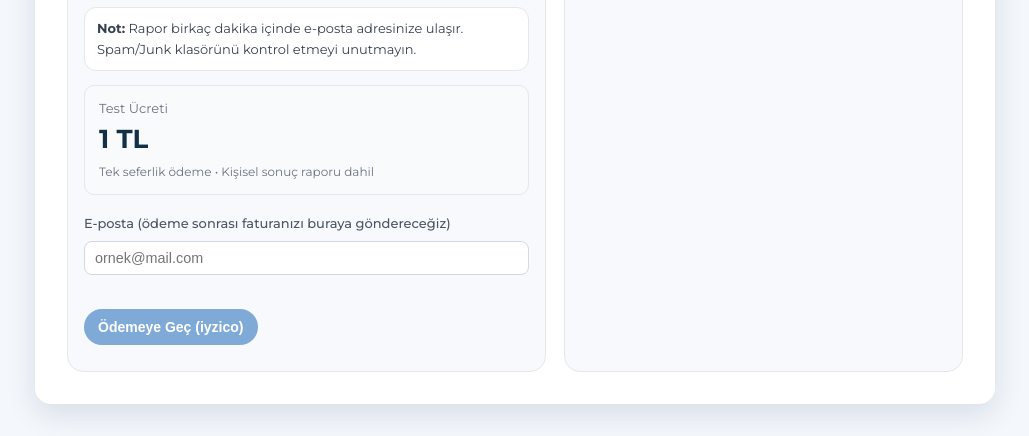
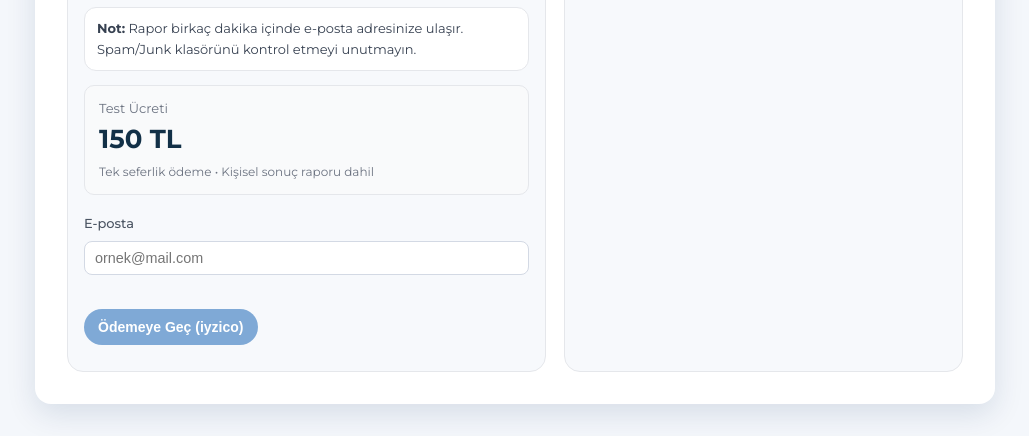
Before and after one commit to pelinakbas23/enneagram-test, a website: page payment.html in a window 1280 px wide. Shown: the part 399-835 px from the top of the page, without its empty margins (125-1154 px from the left). Drawn offline with Linux system fonts and the light colour scheme.

Commit message:
test sayfası ve stil güncellemeleri final

```diff
--- a/payment.html
+++ b/payment.html
@@ -73,7 +73,7 @@
 </div>
 <div class="price-box">
   <div class="price-label">Test Ücreti</div>
-  <div class="price-value">1 TL</div>
+  <div class="price-value">150 TL</div>
   <div class="price-note">Tek seferlik ödeme • Kişisel sonuç raporu dahil</div>
 </div>
 
@@ -81,7 +81,7 @@
       <div class="email-field">
         <div class="intro-field">
           <label for="email">
-            E-posta (ödeme sonrası faturanızı buraya göndereceğiz)
+            E-posta
           </label>
           <input id="email" type="email" placeholder="ornek@mail.com" autocomplete="email" />
         </div>
```
